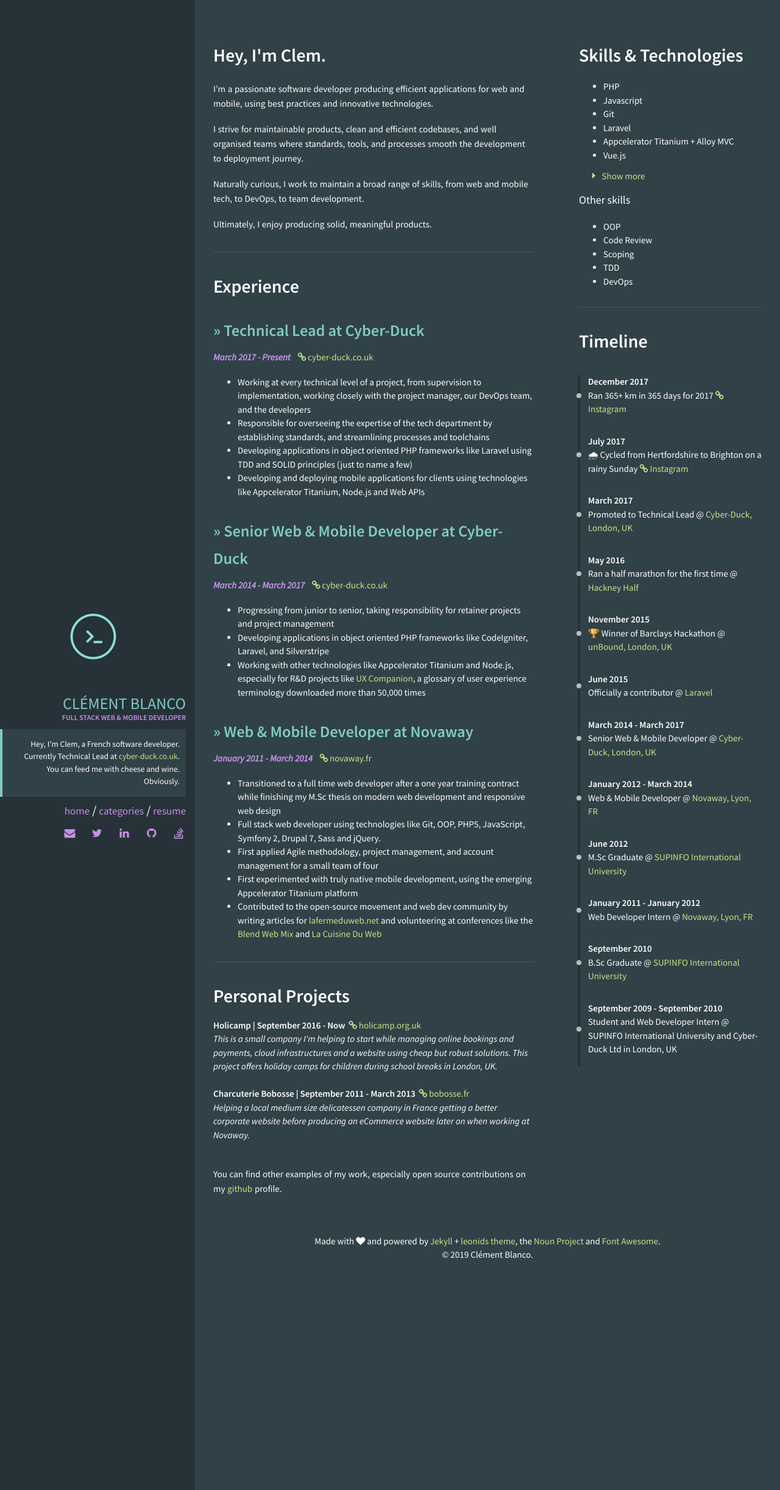
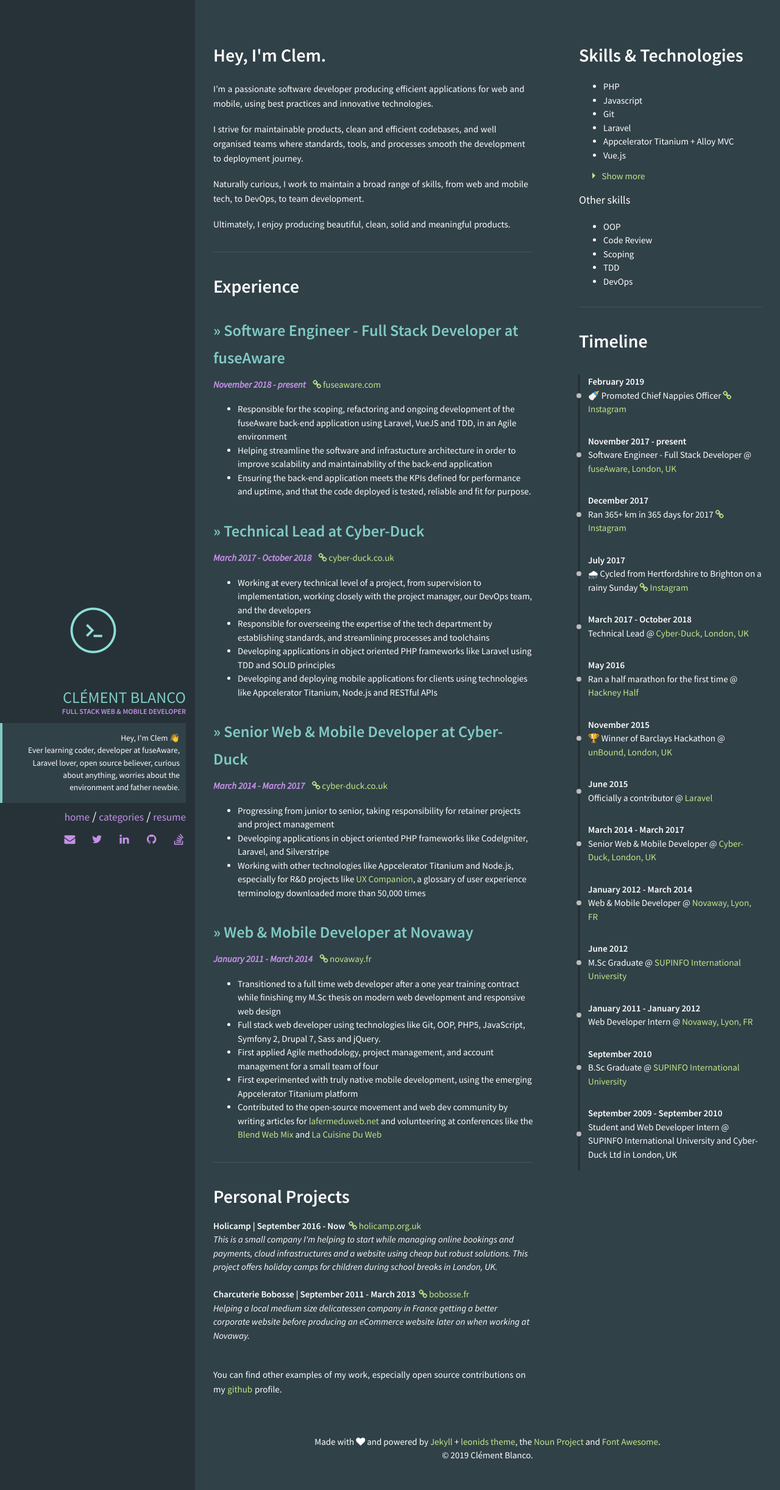
Before and after one commit to clemblanco/clemblanco.github.io, a Jekyll site: the page built from resume.html, in a window 1280 px wide. Shown: the whole page at 61% size. Built offline with Jekyll 4.4.1, drawn with Linux system fonts in a browser that asks for light colours.

Commit message:
Update online resume

```diff
--- a/_config.yml
+++ b/_config.yml
@@ -5,7 +5,7 @@
 #
 title: Clément Blanco
 email: mail@clem.io
-description: Hey, I'm Clem, a French software developer. Currently Technical Lead at cyber-duck.co.uk. Motorcycle and road bike rider. You can feed me with cheese and wine. Obviously.
+description: Ever learning coder, developer at fuseAware, Laravel lover, open source believer, curious about anything, worries about the environment and father newbie.
 url: https://clem.io
 keywords: ["Programming", "PHP", "Open Source", "Laravel", "JavaScript", "Appcelerator Titanium"]
 
--- a/_data/index/careers.yml
+++ b/_data/index/careers.yml
@@ -1,22 +1,33 @@
 - name: <i class="fa fa-link"></i> Instagram
-  link: https://www.instagram.com/p/BdM_LwanZM3
+  link: https://www.instagram.com/p/BtluApMF_C6_CsAtncwnQg_eqLfgka-j2rShiA0
+  date: February 2019
+  job: 🍼 Promoted Chief Nappies Officer
+  external: true
+
+- name: fuseAware, London, UK
+  link: https://www.fuseaware.com
+  date: November 2017 - present
+  job: Software Engineer - Full Stack Developer
+
+- name: <i class="fa fa-link"></i> Instagram
+  link: https://www.instagram.com/p/BdM_LwanZM33SRYJswoRkuXLWg7a-QHTVZSSdU0
   date: December 2017
   job: Ran 365+ km in 365 days for 2017
   external: true
 
 - name: <i class="fa fa-link"></i> Instagram
-  link: https://www.instagram.com/p/BW5vAd6B5Lu
+  link: https://www.instagram.com/p/BW5vAd6B5Lumf-ZJQmMbX3qoLTxLG1VBZVL54E0
   date: July 2017
   job: 🌧 Cycled from Hertfordshire to Brighton on a rainy Sunday
   external: true
 
 - name: Cyber-Duck, London, UK
   link: https://www.cyber-duck.co.uk
-  date: March 2017
-  job: Promoted to Technical Lead
+  date: March 2017 - October 2018
+  job: Technical Lead
 
 - name: Hackney Half
-  link: https://www.instagram.com/p/BFJdgiBw3k6
+  link: https://www.instagram.com/p/BFJdgiBw3k67WmeikNkyvPOh1MPSNJBsY5knKk0
   date: May 2016
   job: Ran a half marathon for the first time
 
--- a/_data/index/experiences.yml
+++ b/_data/index/experiences.yml
@@ -1,13 +1,24 @@
+- title: » Software Engineer - Full Stack Developer at fuseAware
+  subtitle: November 2018 - present
+  description: >
+    - Responsible for the scoping, refactoring and ongoing development of the fuseAware back-end application using Laravel, VueJS and TDD, in an Agile environment
+
+    - Helping streamline the software and infrastucture architecture in order to improve scalability and maintainability of the back-end application
+
+    - Ensuring the back-end application meets the KPIs defined for performance and uptime, and that the code deployed is tested, reliable and fit for purpose.
+  link: https://www.fuseaware.com
+  link-title: fuseaware.com
+
 - title: » Technical Lead at Cyber-Duck
-  subtitle: March 2017 - Present
+  subtitle: March 2017 - October 2018
   description: >
     - Working at every technical level of a project, from supervision to implementation, working closely with the project manager, our DevOps team, and the developers
 
     - Responsible for overseeing the expertise of the tech department by establishing standards, and streamlining processes and toolchains
 
-    - Developing applications in object oriented PHP frameworks like Laravel using TDD and SOLID principles (just to name a few)
+    - Developing applications in object oriented PHP frameworks like Laravel using TDD and SOLID principles
 
-    - Developing and deploying mobile applications for clients using technologies like Appcelerator Titanium, Node.js and Web APIs
+    - Developing and deploying mobile applications for clients using technologies like Appcelerator Titanium, Node.js and RESTful APIs
   link: https://www.cyber-duck.co.uk
   link-title: cyber-duck.co.uk
 
--- a/_includes/sections/about.html
+++ b/_includes/sections/about.html
@@ -5,5 +5,5 @@
     <p>I’m a passionate software developer producing efficient applications for web and mobile, using best practices and innovative technologies.</p>
     <p>I strive for maintainable products, clean and efficient codebases, and well organised teams where standards, tools, and processes smooth the development to deployment journey.</p>
     <p>Naturally curious, I work to maintain a broad range of skills, from web and mobile tech, to DevOps, to team development.</p>
-    <p>Ultimately, I enjoy producing solid, meaningful products.</p>
+    <p>Ultimately, I enjoy producing beautiful, clean, solid and meaningful products.</p>
 </div>
--- a/_includes/sidebar.html
+++ b/_includes/sidebar.html
@@ -9,9 +9,8 @@
   <a href="{{ site.url }}/" class="author_name">{{ author.name }}</a>
   <span class="author_job">{{ author.job }}</span>
   <span class="author_bio mbm">
-    Hey, I'm Clem, a French software developer.<br />
-    Currently Technical Lead at <a href="https://www.cyber-duck.co.uk" target="_blank" rel="nofollow">cyber-duck.co.uk</a>.<br />
-    You can feed me with cheese and wine. Obviously.
+    Hey, I'm Clem 👋<br />
+    {{ site.description }}
   </span>
   <nav class="nav">
     <ul class="nav-list">
```
